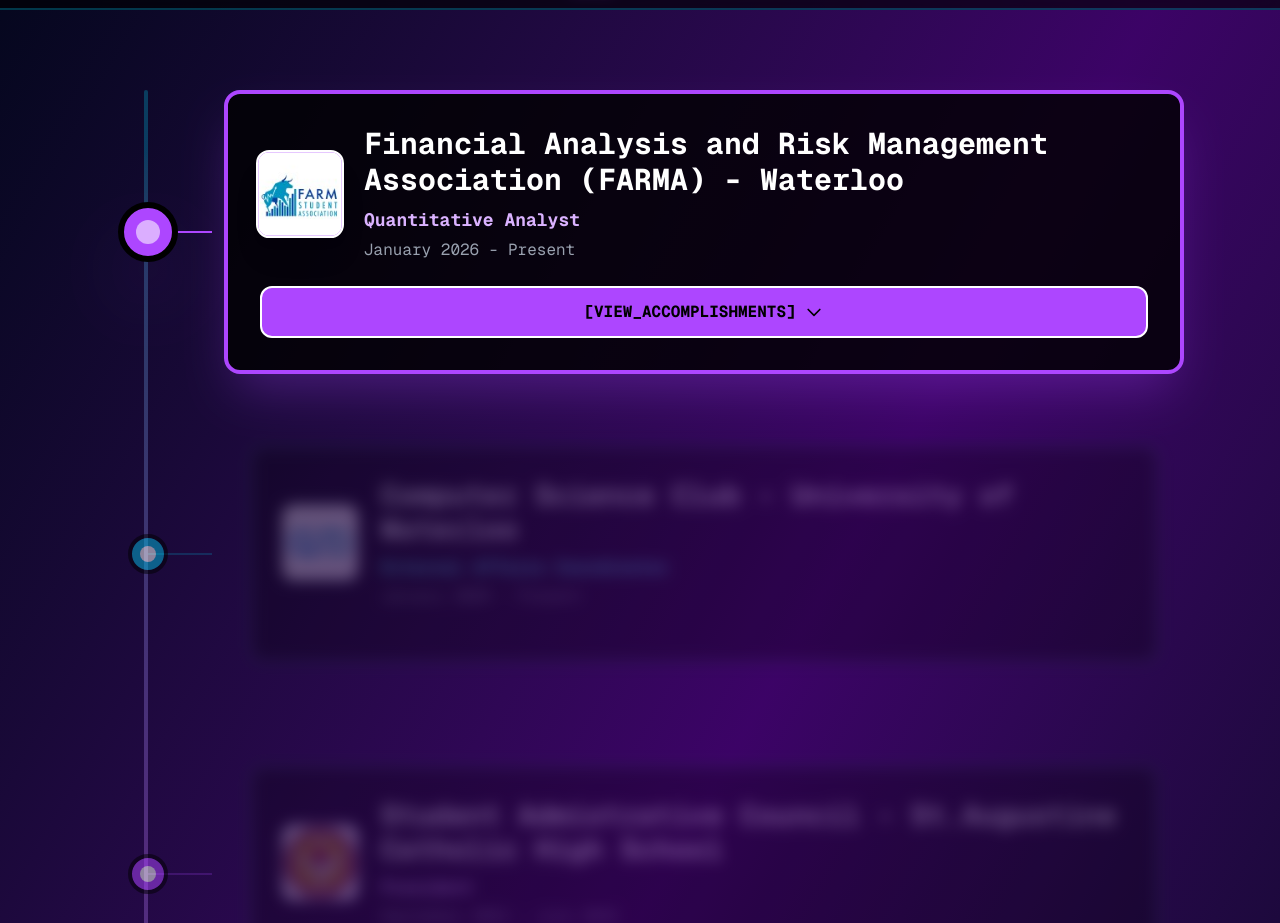
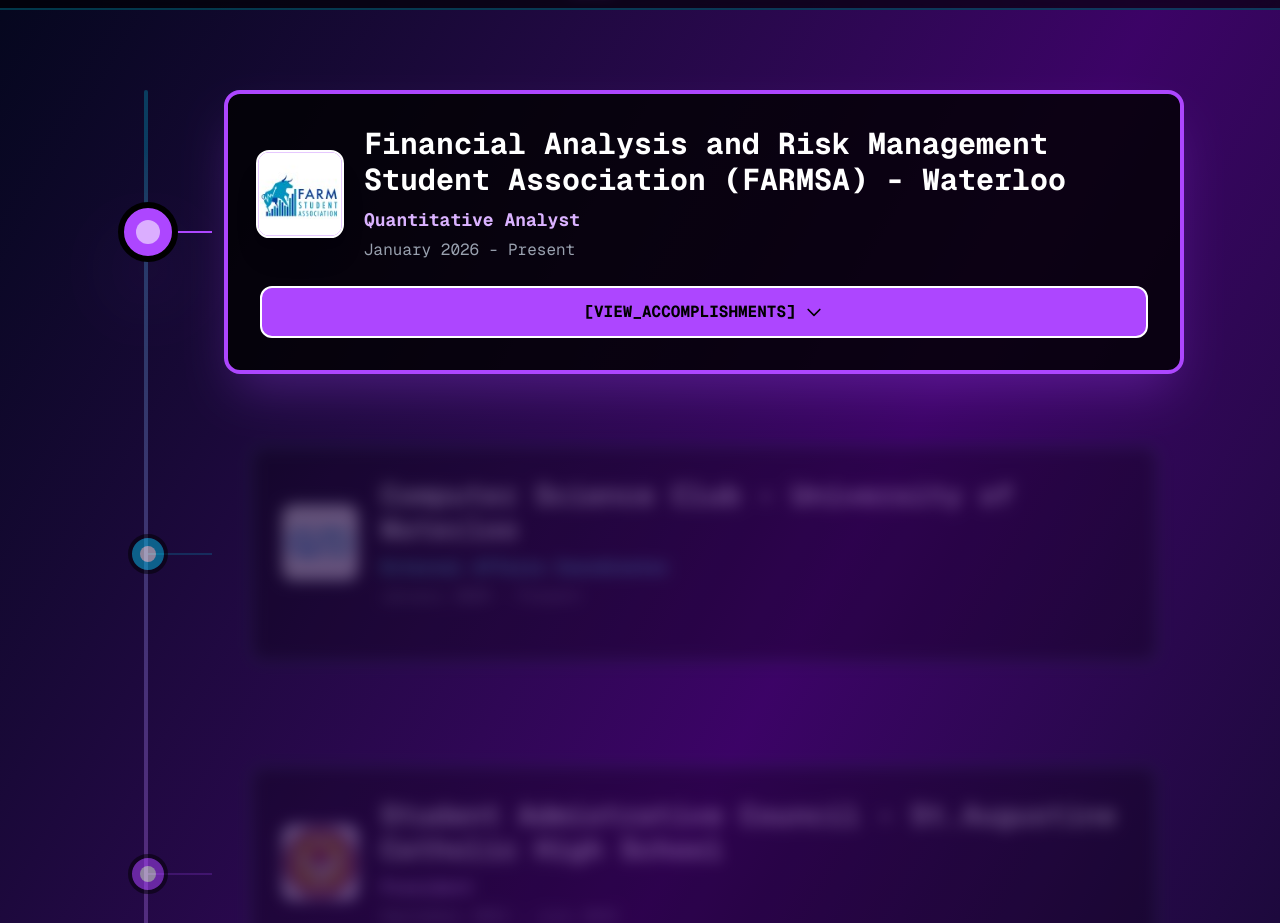
Before and after one commit to thatdudePranay/portfolio-website, a Next.js app: page / in a window 1280 px wide. Shown: the part 3820-4743 px from the top of the page. Built offline with nearby package versions, Linux system fonts and the light colour scheme.

Commit message:
Improved Animation Structure and Flow

```diff
--- a/app/Extracurriculars.js
+++ b/app/Extracurriculars.js
@@ -10,7 +10,7 @@
 
   const extracurriculars = [
     {
-      title: "Financial Analysis and Risk Management Association (FARMA) - Waterloo",
+      title: "Financial Analysis and Risk Management Student Association (FARMSA) - Waterloo",
       role: "Quantitative Analyst",
       dates: "January 2026 - Present",
       color: "purple",
```
